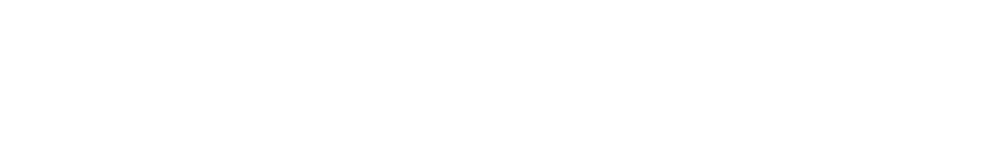
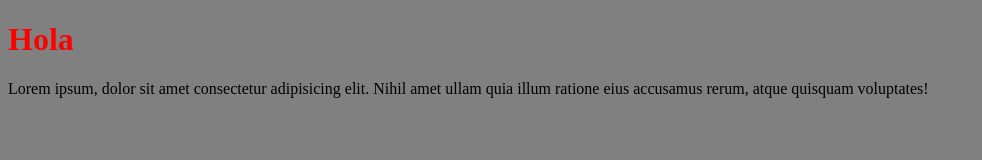
Before and after one commit to rodrigosalazar7/Prueba-clase-005-, a plain HTML site: page index.html in a window 1280 px wide. Shown: the whole page, without its empty margins (0-982 px from the left). Drawn offline with Linux system fonts and the light colour scheme.

Commit message:
se añadio h1 y p con sus estilos

```diff
--- a/estilos.css
+++ b/estilos.css
@@ -1,3 +1,7 @@
 body{
     background-color: gray;
 }
+
+h1{
+    color: red;
+}
--- a/index.html
+++ b/index.html
@@ -4,8 +4,11 @@
     <meta charset="UTF-8">
     <meta name="viewport" content="width=device-width, initial-scale=1.0">
     <title>Document</title>
+    <link rel="stylesheet" href="estilos.css">
 </head>
 <body>
-
+    <h1>Hola</h1>
+    <p>Lorem ipsum, dolor sit amet consectetur adipisicing elit. Nihil amet ullam quia illum ratione eius accusamus rerum, atque quisquam voluptates!
+    </p>
 </body>
 </html>
```
